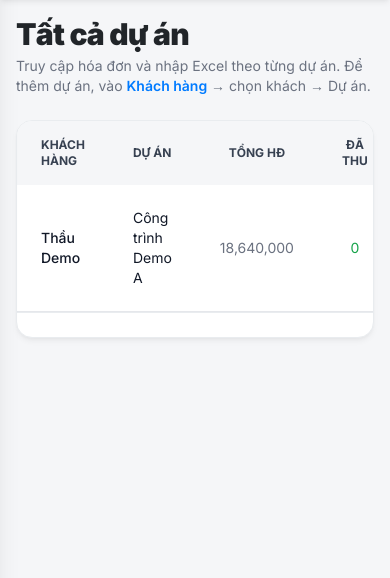
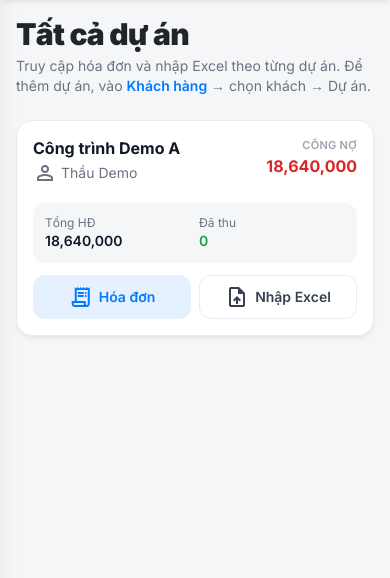
Before and after one commit to 197ct33534/vlxd-web, a Laravel app: page /projects in a window 390 px wide. Shown: the part 65-643 px from the top of the page. Run offline with Laravel 10, Linux system fonts and the light colour scheme; a user stored in the database is signed in; data comes from the database, SQL or seed files in the repository; tables that the repository leaves empty hold one stand-in row (values such as "Sample post"); style sheets or scripts are compiled from the project's sources; some libraries are stand-ins or nearby versions.

Commit message:
feat: show all projects as cards on mobile
The /projects page rendered a 6-column table (~624px wide) that had to
scroll sideways on a 375px phone, wrapping names over several lines and
pushing the debt column and actions off screen.

Below md, each project is now a card: name, customer link, debt
highlighted in red, total invoiced and paid, and full-width 44px
Invoices / Import Excel buttons. md and up keep the existing table; the
switch is CSS-only (md:hidden / hidden md:block).

Co-Authored-By: Claude Opus 5.5 <noreply@anthropic.com>

```diff
--- a/resources/views/projects/all.blade.php
+++ b/resources/views/projects/all.blade.php
@@ -13,7 +13,59 @@
             </div>
         </div>
 
-        <div class="bg-container-light dark:bg-container-dark rounded-xl shadow-subtle overflow-hidden border border-border-light dark:border-border-dark">
+        {{-- Mobile: mỗi dự án một thẻ (bảng 6 cột phải cuộn ngang, rất khó đọc trên điện thoại). --}}
+        <div data-mobile-project-list class="flex flex-col gap-3 md:hidden">
+            @forelse($projects as $project)
+                <article class="rounded-xl border border-border-light bg-container-light p-4 shadow-subtle dark:border-border-dark dark:bg-container-dark">
+                    <div class="flex items-start justify-between gap-3">
+                        <div class="min-w-0">
+                            <h2 class="text-base font-bold leading-snug text-gray-900 dark:text-white">{{ $project->name }}</h2>
+                            <a href="{{ route('customers.projects.index', $project->customer_id) }}"
+                               class="mt-0.5 inline-flex max-w-full items-center gap-1 text-sm text-gray-500 hover:text-primary dark:text-gray-400">
+                                <span class="material-symbols-outlined text-base leading-none">person</span>
+                                <span class="truncate">{{ $project->customer->name ?? '—' }}</span>
+                            </a>
+                        </div>
+                        <div class="shrink-0 text-right">
+                            <p class="text-[11px] font-semibold uppercase tracking-wide text-gray-400">Công nợ</p>
+                            <p class="text-base font-bold text-red-600">{{ number_format($project->total_debt ?? 0) }}</p>
+                        </div>
+                    </div>
+
+                    <dl class="mt-3 grid grid-cols-2 gap-2 rounded-lg bg-background-light p-3 text-sm dark:bg-background-dark">
+                        <div>
+                            <dt class="text-xs text-gray-500 dark:text-gray-400">Tổng HĐ</dt>
+                            <dd class="font-semibold text-gray-900 dark:text-white">{{ number_format($project->total_invoice ?? 0) }}</dd>
+                        </div>
+                        <div>
+                            <dt class="text-xs text-gray-500 dark:text-gray-400">Đã thu</dt>
+                            <dd class="font-semibold text-green-600">{{ number_format($project->total_paid ?? 0) }}</dd>
+                        </div>
+                    </dl>
+
+                    <div class="mt-3 grid grid-cols-2 gap-2">
+                        <a href="{{ route('projects.invoices.index', $project->id) }}"
+                           class="inline-flex min-h-[44px] items-center justify-center gap-1.5 rounded-lg bg-primary/10 px-3 text-sm font-semibold text-primary active:bg-primary/20">
+                            <span class="material-symbols-outlined text-lg leading-none">receipt_long</span>
+                            <span>{{ __('projects.customer.btn.invoices') }}</span>
+                        </a>
+                        <a href="{{ route('invoice.index', ['project_id' => $project->id]) }}"
+                           class="inline-flex min-h-[44px] items-center justify-center gap-1.5 rounded-lg border border-border-light px-3 text-sm font-semibold text-gray-700 active:bg-gray-100 dark:border-border-dark dark:text-gray-300">
+                            <span class="material-symbols-outlined text-lg leading-none">upload_file</span>
+                            <span>{{ __('projects.customer.btn.import') }}</span>
+                        </a>
+                    </div>
+                </article>
+            @empty
+                <p class="rounded-xl border border-dashed border-border-light p-8 text-center text-sm text-gray-500 dark:border-border-dark">Chưa có dự án nào.</p>
+            @endforelse
+
+            @if($projects->hasPages())
+                <div class="pt-1">{{ $projects->links() }}</div>
+            @endif
+        </div>
+
+        <div class="hidden md:block bg-container-light dark:bg-container-dark rounded-xl shadow-subtle overflow-hidden border border-border-light dark:border-border-dark" data-desktop-project-table>
             <div class="overflow-x-auto">
                 <table class="w-full text-sm text-left text-gray-500 dark:text-gray-400">
                     <thead class="text-xs text-gray-700 dark:text-gray-300 uppercase bg-background-light dark:bg-background-dark">
```
Also changed, not shown: tests/Feature/ProjectsListTest.php (added, +36 -0 lines).
